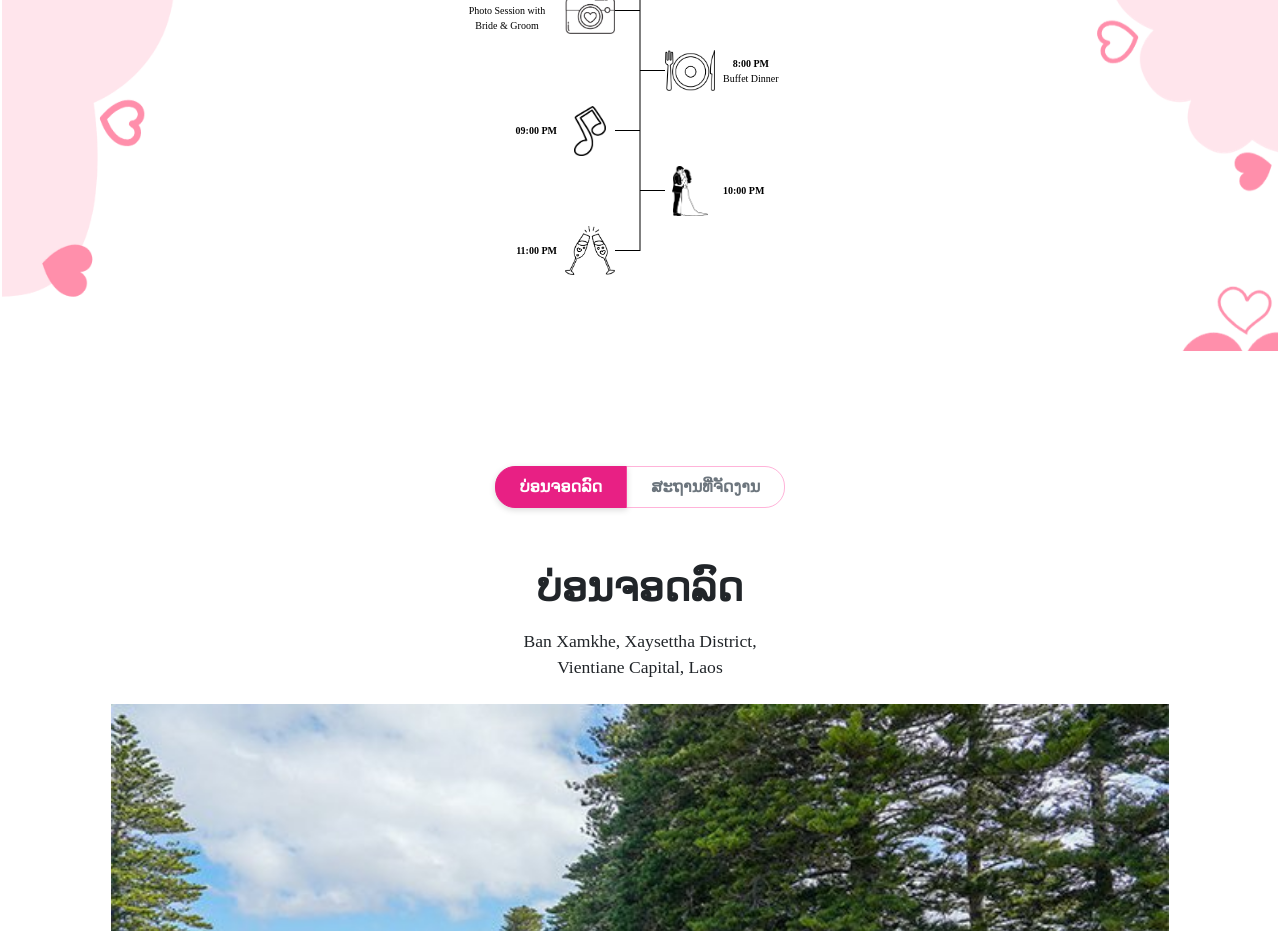
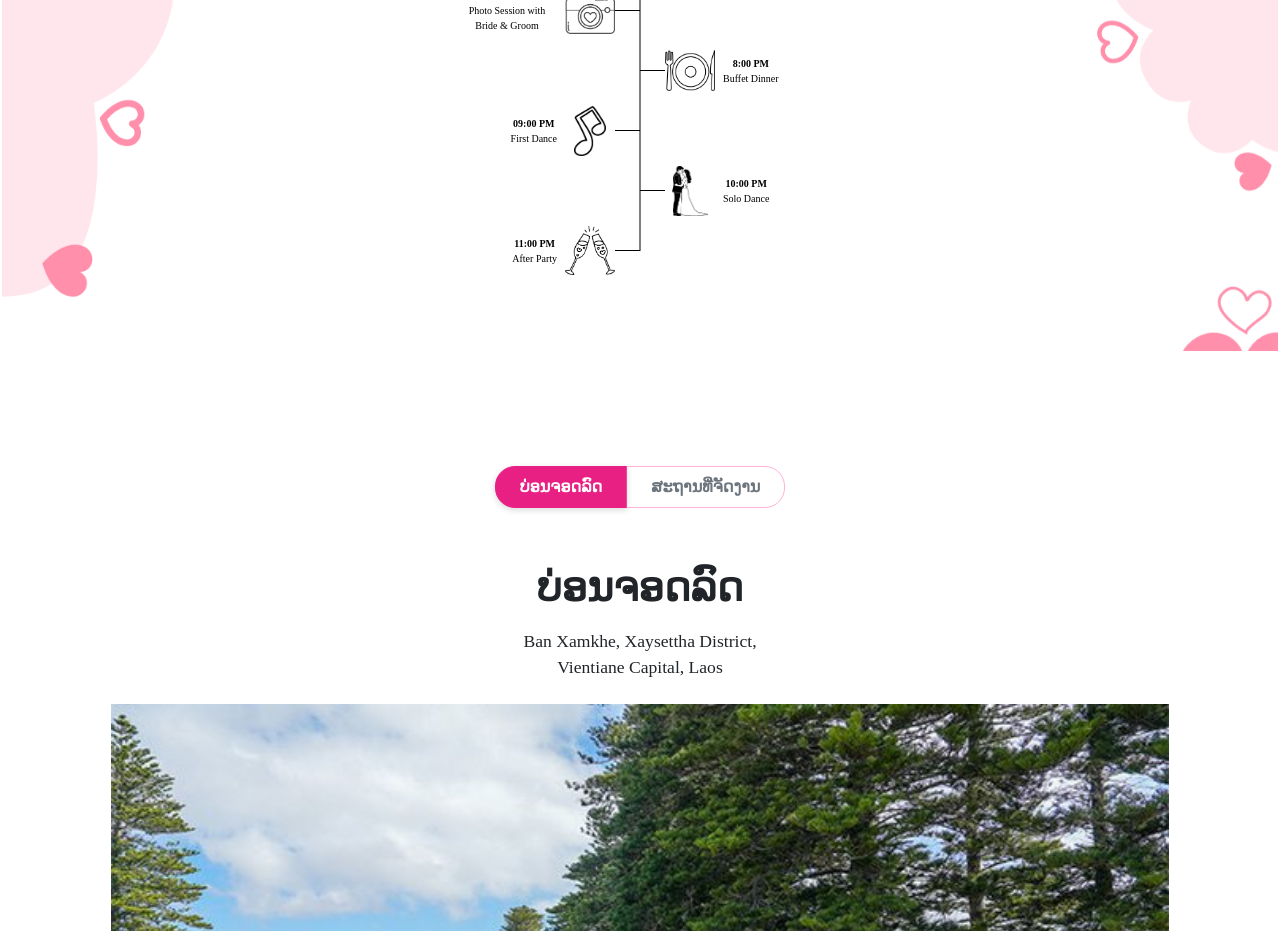
Before and after one commit to chittakone27/WeddingCard, a React (Vite) app: page / in a window 1280 px wide. Shown: the part 3680-4611 px from the top of the page. Built offline with nearby package versions, Linux system fonts and the light colour scheme; no server answers; a web font is replaced by a local one.

Commit message:
Update site

```diff
--- a/src/agenda2.tsx
+++ b/src/agenda2.tsx
@@ -1,23 +1,26 @@
 import { useRef } from "react";
 import { motion } from "framer-motion";
-import { translations } from "./translations"; // Make sure agenda translations exist
+import { translations } from "./translations";
+
+type Language = keyof typeof translations;
+type TranslationKey = keyof (typeof translations)["en"]; // keys shared by all languages
 
 interface AgendaItem {
   time: string;
-  eventKey: string; // use translation key instead of hard-coded string
+  eventKey: TranslationKey;
   image: string;
   align: "left" | "right";
 }
 
 interface Agenda2Props {
-  language: "en" | "lao";
+  language: Language;
 }
 
 export default function Agenda2({ language }: Agenda2Props) {
-  const lang = language in translations ? language : "en";
+  const lang: Language = language in translations ? language : "en";
 
   const agenda: AgendaItem[] = [
-    { time: "3:00 PM", eventKey:  "HAE_KEAY_PROCESSION", image: "./image/car.png", align: "right" },
+    { time: "3:00 PM", eventKey: "HAE_KEAY_PROCESSION", image: "./image/car.png", align: "right" },
     { time: "4:00 PM", eventKey: "WEDDING_CEREMONY", image: "./image/ring.png", align: "left" },
     { time: "5:00 PM", eventKey: "APPETIZERS", image: "./image/cake.png", align: "right" },
     { time: "6:00 PM", eventKey: "PHOTO_SESSION", image: "./image/photo.png", align: "left" },
@@ -86,7 +89,7 @@ export default function Agenda2({ language }: Agenda2Props) {
             className={`timeline-item ${item.align}`}
             initial={{ opacity: 0, x: item.align === "left" ? -100 : 100 }}
             whileInView={{ opacity: 1, x: 0 }}
-            viewport={{ once: false, amount: 0.3 }} // <-- triggers animation every scroll
+            viewport={{ once: false, amount: 0.3 }}
             transition={{ duration: 0.8, ease: "easeOut", delay: index * 0.1 }}
             style={{
               display: "flex",
--- a/src/translations.tsx
+++ b/src/translations.tsx
@@ -33,6 +33,9 @@ export const translations = {
  APPETIZERS:" Appetizers",
     PHOTO_SESSION:" Photo Session with Bride & Groom",
     BUFFET_DINNER:" Buffet Dinner",
+     FIRST_DANCE:" First Dance",
+    SOLO_DANCE:" Solo Dance",
+    AFTER_PARTY:" After Party",
   },
   lao: {
     invitationTitle: "ທ່ານຖືກຮັບເຊີນ ເຂົ້າຮ່ວມງານຂອງພວກເຮົາ!",
@@ -65,5 +68,8 @@ export const translations = {
     APPETIZERS:" ເຊີນແຂກ ຮັບປະທານ ອາຫານວ່າງ ",
     PHOTO_SESSION:" ຖ່າຍຮູບຮ່ວມກັບ ເຈົ້າບ່າວ ແລະ ເຈົ້າສາວ ",
     BUFFET_DINNER:" ເຊີນແຂກ ຮັບປະທານ ອາຫານຄໍ່າ",
+    FIRST_DANCE:" ການເຕີນລຳຄັ້ນຄັ້ນ",
+    SOLO_DANCE:" ຄູ່ບ່າວສາວເຕັ້ນລໍາ",
+    AFTER_PARTY:" ຫຼັງງານລ້ຽງ",
   }
 };
```
